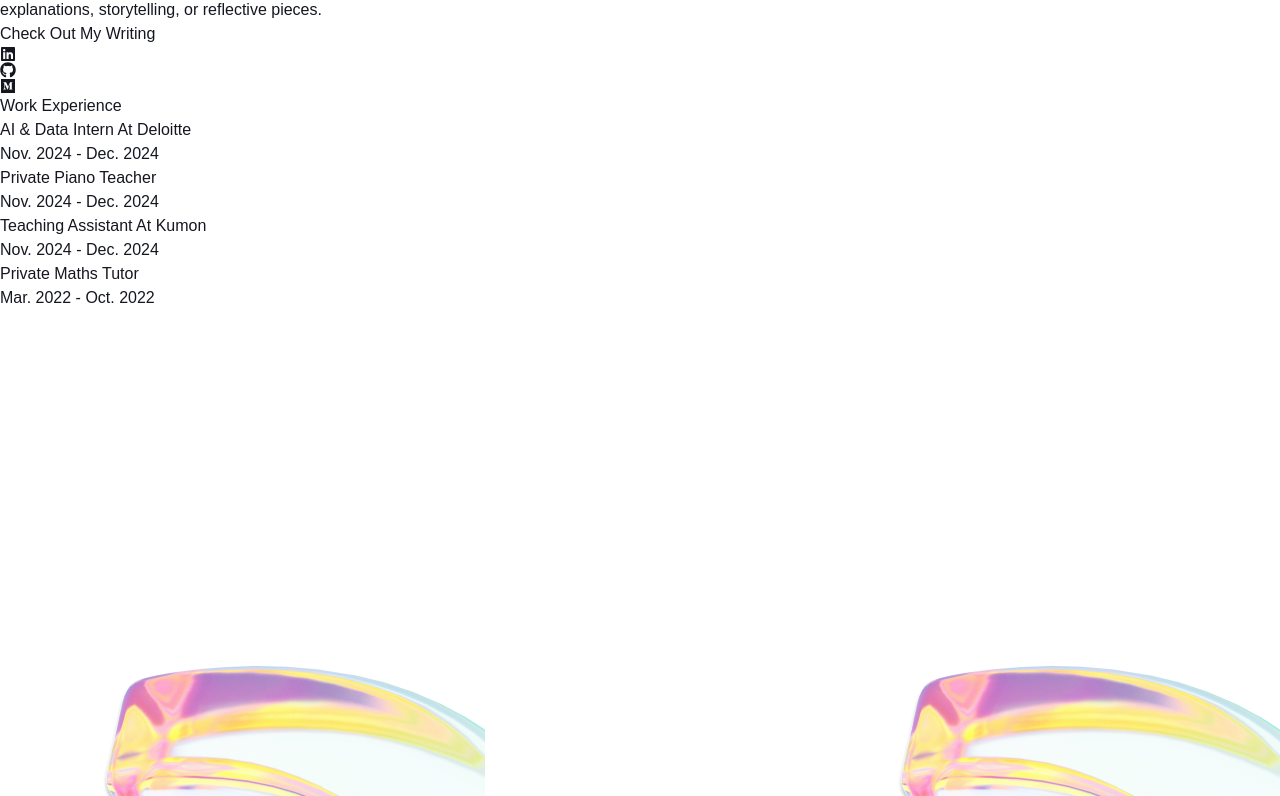
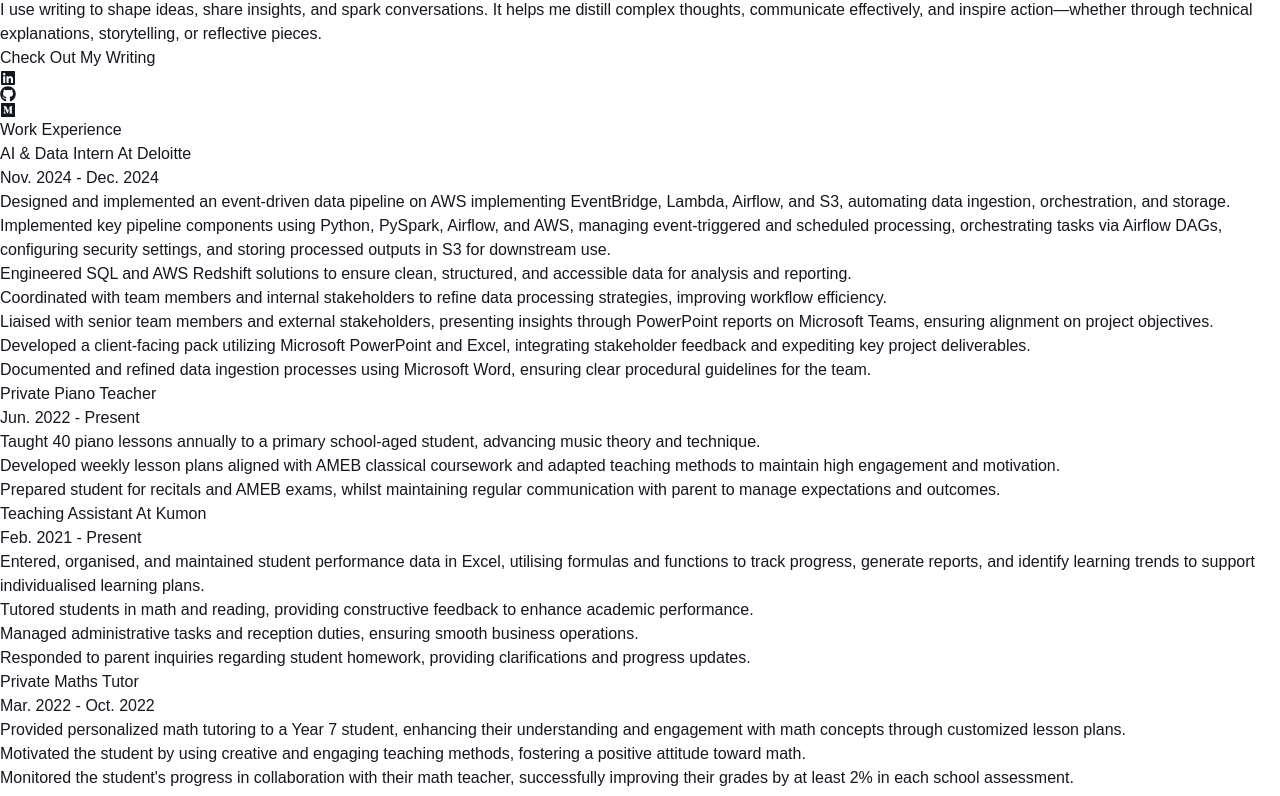
Before and after one commit to lorraine-sanares/portfolio-website, a Next.js app: page / in a window 1280 px wide. Shown: the part 1484-2280 px from the top of the page. Built offline with nearby package versions, Linux system fonts and the light colour scheme.

Commit message:
added bullet points to work experience

```diff
--- a/src/components/Contact.tsx
+++ b/src/components/Contact.tsx
@@ -19,8 +19,8 @@ const Contact: React.FC = () => {
                 Get in touch
             </h1>
             <p className="text-lg sm:text-md mb-8 text-center text-white w-full max-w-2xl ">
-            What’s next? Feel free to reach out to me if you have a query or simply want
-            connect!
+            What&apos;s next? If you have a question or are interested in collaborating,
+            I&apos;d love to connect! Let&apos;s work together to make industry education more accessible and impactful.
             </p>
 
 
--- a/src/components/Experience.tsx
+++ b/src/components/Experience.tsx
@@ -83,42 +83,79 @@ const Experience: React.FC = () => {
                         <div className="flex flex-col items-start justify-start w-auto h-auto p-16 gap-8">
                             <div
                                 ref={cardRefs[0]}
-                                className="flex flex-col w-[600px] h-[350px] rounded-3xl bg-white p-10 text-start bg-opacity-80 backdrop-blur-md"
+                                className="flex flex-col w-[600px] h-[auto] rounded-3xl bg-white p-10 text-start bg-opacity-80 backdrop-blur-md"
                             >
                                 <div className="text-3xl font-bold text-black">AI & Data Intern At Deloitte</div>
                                 <p className="text-lg sm:text-xl text-black mb-6 text-left">
                                     Nov. 2024 - Dec. 2024
                                 </p>
+                                <p className="text-lg sm:text-m text-black mb-6 text-left">
+                                    <ul className="list-disc pl-6 space-y-2">
+                                        <li>Designed and implemented an event-driven data pipeline on AWS implementing EventBridge, Lambda, Airflow, and S3, automating data ingestion, orchestration, and storage.</li>
+                                        <li>Implemented key pipeline components using Python, PySpark, Airflow, and AWS, managing event-triggered and scheduled processing, orchestrating tasks via Airflow DAGs, configuring security settings, and storing processed outputs in S3 for downstream use.</li>
+                                        <li>Engineered SQL and AWS Redshift solutions to ensure clean, structured, and accessible data for analysis and reporting.</li>
+                                        <li>Coordinated with team members and internal stakeholders to refine data processing strategies, improving workflow efficiency.</li>
+                                        <li>Liaised with senior team members and external stakeholders, presenting insights through PowerPoint reports on Microsoft Teams, ensuring alignment on project objectives.</li>
+                                        <li>Developed a client-facing pack utilizing Microsoft PowerPoint and Excel, integrating stakeholder feedback and expediting key project deliverables.</li>
+                                        <li>Documented and refined data ingestion processes using Microsoft Word, ensuring clear procedural guidelines for the team.</li>
+                                    </ul>
+                                </p>
                             </div>
 
                             <div
                                 ref={cardRefs[1]}
-                                className="flex flex-col w-[600px] h-[350px] rounded-3xl bg-white p-10 text-start bg-opacity-80 backdrop-blur-md"
+                                className="flex flex-col w-[600px] h-[auto] rounded-3xl bg-white p-10 text-start bg-opacity-80 backdrop-blur-md"
                             >
                                 <div className="text-3xl font-bold text-black">Private Piano Teacher</div>
                                 <p className="text-lg sm:text-xl text-black mb-6 text-left">
-                                    Nov. 2024 - Dec. 2024
+                                    Jun. 2022 - Present
                                 </p>
+                                <p className="text-lg sm:text-m text-black mb-6 text-left">
+                                    <ul className="list-disc pl-6 space-y-2">
+                                        <li>Taught 40 piano lessons annually to a primary school-aged student, advancing music theory and technique.</li>
+                                        <li>Developed weekly lesson plans aligned with AMEB classical coursework and adapted teaching methods to maintain high engagement and motivation.</li>
+                                        <li>Prepared student for recitals and AMEB exams, whilst maintaining regular communication with parent to manage expectations and outcomes.</li>
+                                    </ul>
+                                </p>
+
+
                             </div>
 
                             <div
                                 ref={cardRefs[2]}
-                                className="flex flex-col w-[600px] h-[350px] rounded-3xl bg-white p-10 text-start bg-opacity-80 backdrop-blur-md"
+                                className="flex flex-col w-[600px] h-[auto] rounded-3xl bg-white p-10 text-start bg-opacity-80 backdrop-blur-md"
                             >
                                 <div className="text-3xl font-bold text-black">Teaching Assistant At Kumon</div>
                                 <p className="text-lg sm:text-xl text-black mb-6 text-left">
-                                    Nov. 2024 - Dec. 2024
+                                    Feb. 2021 - Present
                                 </p>
+                                <p className="text-lg sm:text-m text-black mb-6 text-left">
+                                    <ul className="list-disc pl-6 space-y-2">
+                                        <li>Entered, organised, and maintained student performance data in Excel, utilising formulas and functions to track progress, generate reports, and identify learning trends to support individualised learning plans.</li>
+                                        <li>Tutored students in math and reading, providing constructive feedback to enhance academic performance.</li>
+                                        <li>Managed administrative tasks and reception duties, ensuring smooth business operations.</li>
+                                        <li>Responded to parent inquiries regarding student homework, providing clarifications and progress updates.</li>
+                                    </ul>
+                                </p>
+
                             </div>
 
                             <div
                                 ref={cardRefs[3]}
-                                className="flex flex-col w-[600px] h-[350px] rounded-3xl bg-white p-10 text-start bg-opacity-80 backdrop-blur-md"
+                                className="flex flex-col w-[600px] h-[auto] rounded-3xl bg-white p-10 text-start bg-opacity-80 backdrop-blur-md"
                             >
                                 <div className="text-3xl font-bold text-black">Private Maths Tutor</div>
                                 <p className="text-lg sm:text-xl text-black mb-6 text-left">
                                     Mar. 2022 - Oct. 2022
                                 </p>
+                                <p className="text-lg sm:text-m text-black mb-6 text-left">
+                                    <ul className="list-disc pl-6 space-y-2">
+                                        <li>Provided personalized math tutoring to a Year 7 student, enhancing their understanding and engagement with math concepts through customized lesson plans.</li>
+                                        <li>Motivated the student by using creative and engaging teaching methods, fostering a positive attitude toward math.</li>
+                                        <li>Monitored the student's progress in collaboration with their math teacher, successfully improving their grades by at least 2% in each school assessment.</li>
+                                    </ul>
+                                </p>
+
                             </div>
 
                         </div>
--- a/src/components/HeroAbout.tsx
+++ b/src/components/HeroAbout.tsx
@@ -74,7 +74,10 @@ const Hero: React.FC = () => {
                     extracting powerful and impacful insights from data;
                     implementing advanced techniques in Python, SQL and
                     Machine Learning. I use a wide range of visualisation tools
-                    to create beautiful and user-friendly visualisations.
+                    to create beautiful and user-friendly visualisations. My mission
+                    is to empower others by leading dynamic, hands-on workshops that
+                    bridge the gap between theory and industry skills, equipping others
+                    with the knowledge and confidence to excel in their career in tech.
 
                     What's my story? What challenges did I face and how did I
                     overcome them?
```
Also changed, not shown: src/components/About.tsx (+5 -2 lines).
